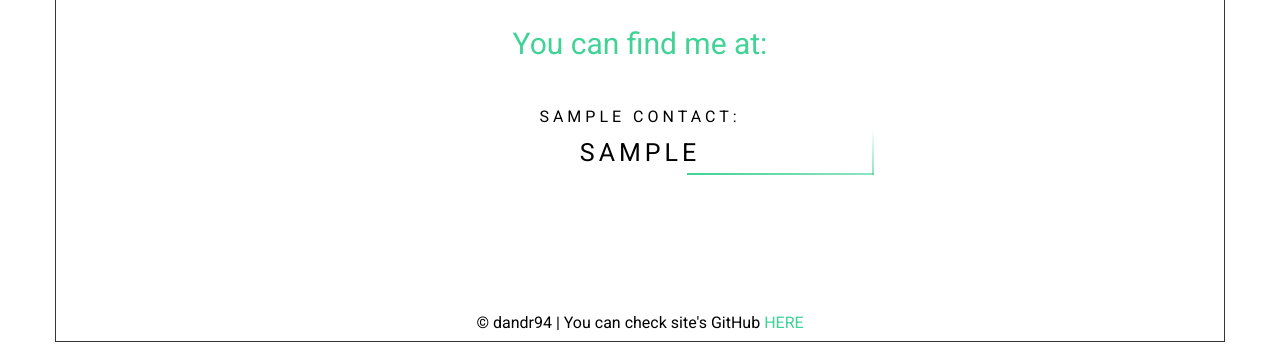
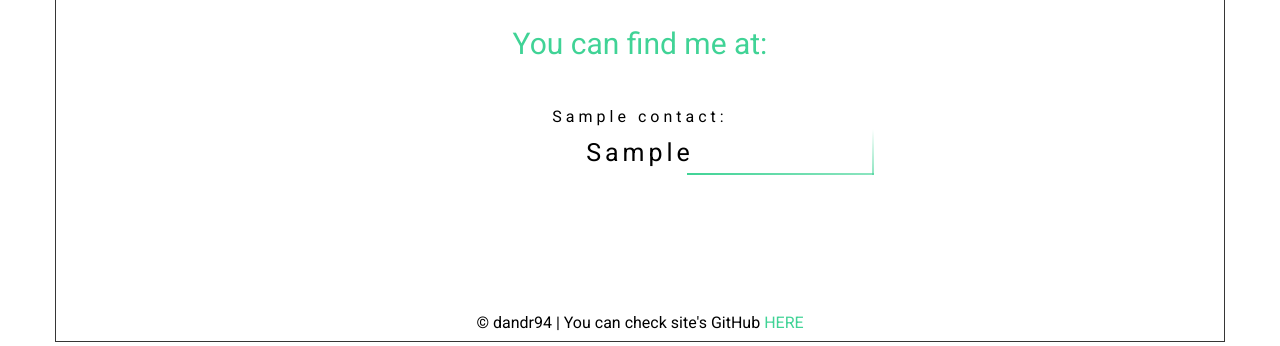
Before and after one commit to dandr94/portfolio-site, a Django app: page /contacts/ in a window 1280 px wide. Shown: the part 200-546 px from the top of the page. Run offline with Django 4.2, Linux system fonts and the light colour scheme; tables that the repository leaves empty hold one stand-in row (values such as "Sample post").

Commit message:
Improved style

```diff
--- a/portfolio/static/css/style.css
+++ b/portfolio/static/css/style.css
@@ -415,7 +415,6 @@ body {
     color: var(---text-color);
     font-size: 16px;
     text-decoration: none;
-    text-transform: uppercase;
     overflow: hidden;
     transition: 0.5s;
     margin-top: 40px;
```
